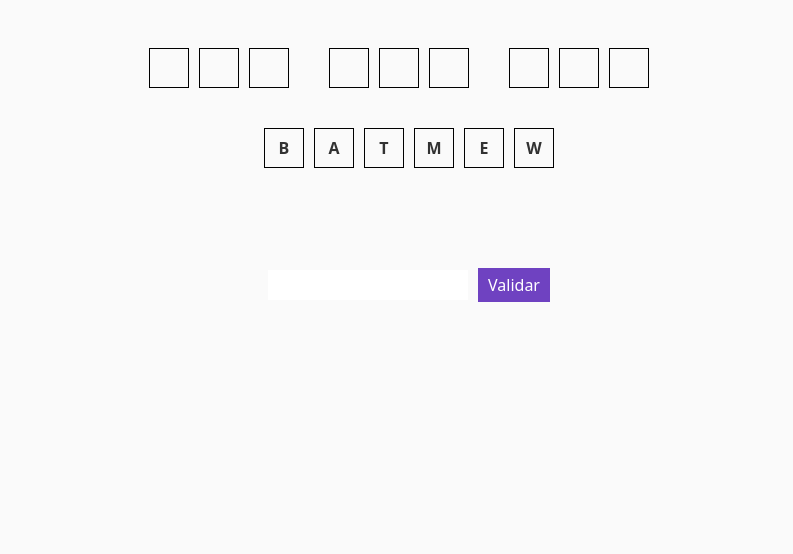
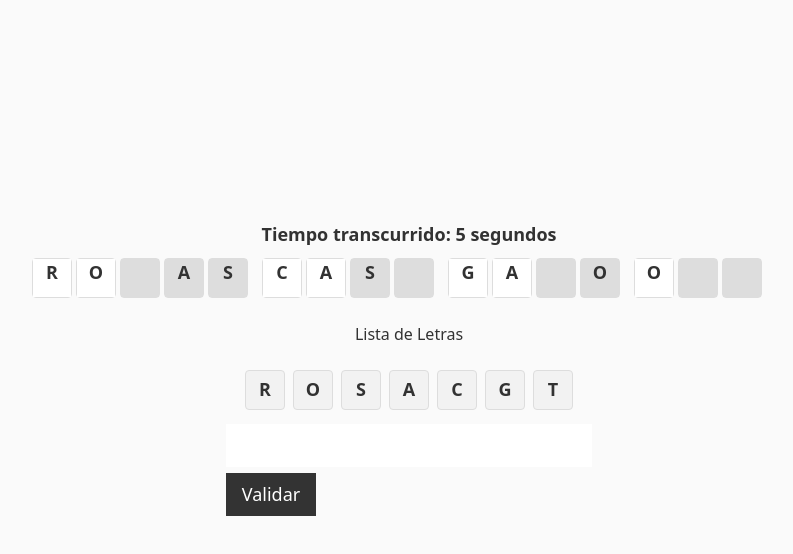
Before and after one commit to AvaibleUser/gamification, an Angular app in the folder client/: page /inicio in a window 1280 px wide. Shown: the top 554 px of the page, without its empty margins (231-1024 px from the left). Built offline with nearby package versions, Linux system fonts and the light colour scheme.

Commit message:
Add timing, dots, and layout

```diff
--- a/client/src/app/app-routing.module.ts
+++ b/client/src/app/app-routing.module.ts
@@ -2,10 +2,12 @@ import { NgModule, Component } from '@angular/core';
 import { RouterModule, Routes } from '@angular/router';
 import { GameOneComponent } from './game-one/game-one/game-one.component';
 import { GameInicioComponent } from './game-one/game-inicio/game-inicio.component';
+import { GameRankingComponent } from './game-one/game-ranking/game-ranking.component';
 
 const routes: Routes = [
   { path: 'juego', component: GameOneComponent },
-  { path: 'inicio', component: GameInicioComponent}
+  { path: 'inicio', component: GameInicioComponent},
+  { path: 'ranking', component: GameRankingComponent },
 ];
 
 @NgModule({
--- /dev/null
+++ b/client/src/app/game-one/game-data.service.ts
@@ -0,0 +1,32 @@
+import { Injectable } from '@angular/core';
+
+@Injectable({
+  providedIn: 'root'
+})
+export class GameDataService {
+  players: string[] = [];
+  playerScores: number[] = [];
+  startTime: Date = new Date();
+
+  constructor() {}
+
+  getPlayers(): string[] {
+    return this.players;
+  }
+
+  getPlayerScores(): number[] {
+    return this.playerScores;
+  }
+
+  getStartTime(): Date {
+    return this.startTime;
+  }
+
+  getElapsedTime(): number {
+    const currentTime = new Date();
+    const elapsedMilliseconds =
+      currentTime.getTime() - this.startTime.getTime();
+    const elapsedSeconds = Math.floor(elapsedMilliseconds / 1000);
+    return elapsedSeconds;
+  }
+}
--- a/client/src/app/game-one/game-inicio/game-inicio.component.css
+++ b/client/src/app/game-one/game-inicio/game-inicio.component.css
@@ -1,133 +1,205 @@
-/* game-inicio.component.css */
+.container {
+  display: flex;
+  flex-direction: column;
+  align-items: center;
+  justify-content: center;
+  height: 80vh;
+}
+
+.timer {
+  font-size: 18px;
+  font-weight: bold;
+  margin-bottom: 10px;
+}
+
+.panel-title {
+  font-weight: bold;
+  margin-bottom: 5px;
+}
 
 .game-board {
   display: flex;
   flex-direction: column;
   align-items: center;
-    gap: 30px;
 }
 
 .word-panel {
-    display: flex;
-    flex-direction: column;
-    align-items: center;
+  flex: 1;
+  margin-right: 10px;
 }
 
 .word-board {
   display: flex;
-    justify-content: center;
-    gap: 20px;
+  flex-wrap: wrap;
+  align-content: flex-start;
 }
 
 .word {
   display: flex;
-    gap: 10px;
 }
 
 .letter {
+  border: 1px solid #ddd;
   width: 40px;
   height: 40px;
-    border: 1px solid #000;
   display: flex;
+  align-items: center;
   justify-content: center;
-    align-items: center;
+  font-size: 18px;
   font-weight: bold;
+  margin-right: 4px;
+  border-radius: 4px;
+  background-color: #f2f2f2;
+  transition: background-color 0.3s ease;
+}
+
+.letter span {
+  display: inline-block;
+  width: 100%;
+  height: 100%;
+  text-align: center;
+}
+
+.letter .visible {
+  background-color: #fff;
+}
+
+.letter .hidden {
+  background-color: #ddd;
+}
+
+.letter .completed {
+  background-color: #bada55;
 }
 
 .word-space {
   width: 10px;
 }
 
-  .completed {
-    background-color: #d4edda;
+.letter-panel {
+  display: flex;
+  flex-wrap: wrap;
 }
 
-  .letter-panel {
+.letter-panel .letter {
+  border: 1px solid #ddd;
+  width: 40px;
+  height: 40px;
   display: flex;
+  align-items: center;
   justify-content: center;
-    gap: 10px;
-    margin-top: 40px;
+  font-size: 18px;
+  font-weight: bold;
+  margin: 4px;
+  cursor: pointer;
+  border-radius: 4px;
+  background-color: #f2f2f2;
+  transition: background-color 0.3s ease;
 }
 
+.table-container {
+  flex: 1;
+  margin-left: 10px;
+  padding: 20px;
+  background-color: #f2f2f2;
+  border-radius: 4px;
+}
+
+table {
+  border-collapse: collapse;
+  width: 100%;
+}
+
+thead {
+  background-color: #333;
+  color: #fff;
+}
+
+th,
+td {
+  padding: 8px;
+  text-align: left;
+}
+
+tr:nth-child(even) {
+  background-color: #f9f9f9;
+}
+
+tr.highlighted {
+  background-color: #e6e6e6;
+}
+
+.selected-words {
+  display: flex;
+  flex-wrap: wrap;
+  justify-content: center;
+}
+.words-container {
+  display: flex;
+}
 .selected-letters {
+  margin-top: 20px;
   display: flex;
+  flex-wrap: wrap;
   justify-content: center;
-    gap: 10px;
-    margin-top: 20px;
 }
 
 .selected-letter {
   display: flex;
   align-items: center;
-    gap: 5px;
-    background-color: #f1f1f1;
+  margin: 4px;
+  background-color: #eee;
+  border: 1px solid #ccc;
   padding: 5px;
+  border-radius: 5px;
+}
+
+.selected-letter span {
+  margin-right: 5px;
 }
 
 .remove-btn {
+  background-color: transparent;
   border: none;
-    background-color: transparent;
+  color: #999;
+  font-size: 18px;
   cursor: pointer;
-    color: red;
+  margin-left: 5px;
 }
 
 .word-form {
-    display: flex;
-    justify-content: center;
-    align-items: center;
-    margin-top: 20px;
-    color: #000;
+  margin-top: 10px;
 }
 
 .word-form input {
-    width: 200px;
-    height: 30px;
-    padding: 5px;
+  width: 100%;
+  padding: 8px;
+  font-size: 18px;
+  margin-bottom: 6px;
 }
 
 .submit-btn {
-    margin-left: 10px;
-    background-color: #6f42c1;
+  background-color: #333;
+  color: #fff;
   border: none;
-    color: white;
-    padding: 5px 10px;
+  padding: 8px 16px;
+  font-size: 18px;
   cursor: pointer;
 }
-
-  .submit-btn:hover {
-    background-color: #5e35b1;
+.alert {
+  margin-top: 10px;
+  padding: 8px;
+  font-size: 16px;
+  font-weight: bold;
+  border-radius: 4px;
   }
 
-  .alert {
-    display: flex;
-    justify-content: center;
-    align-items: center;
-    width: 300px;
-    height: 50px;
-    font-weight: bold;
-    border-radius: 5px;
-    animation: alertAnimation 2s ease;
+  .alert.success {
+  background-color: #bada55;
+  color: #333;
   }
 
-  @keyframes alertAnimation {
-    0% {
-      opacity: 0;
-      transform: translateY(-20px);
+  .alert.failure {
+  background-color: #ff6666;
+  color: #fff;
   }
-    100% {
-      opacity: 1;
-      transform: translateY(0);
-    }
-  }
-
-  .success {
-    background-color: #d4edda;
-    color: #155724;
-    border: 1px solid #c3e6cb;
-  }
-
-  .failure {
-    background-color: #f8d7da;
-    color: #721c24;
-    border: 1px solid #f5c6cb;
-  }
--- a/client/src/app/game-one/game-inicio/game-inicio.component.html
+++ b/client/src/app/game-one/game-inicio/game-inicio.component.html
@@ -1,5 +1,9 @@
 <br>
 <br>
+
+<div class="container">
+  <div class="timer">Tiempo transcurrido: {{ getElapsedTime() }} segundos</div>
+
   <div class="game-board">
     <div class="word-panel">
       <div class="word-board">
@@ -12,15 +16,22 @@
           <div class="word-space"></div>
         </div>
       </div>
-      <div class="letter-panel">
-        <div *ngFor="let letter of letters" class="letter" (click)="selectLetter(letter)">{{ letter }}</div>
+    </div>
+    <br>
+    <h2>Lista de Letras</h2>
+    <div class="selected-letters">
+      <div class="selected-words">
+        <div class="words-container">
+          <span *ngFor="let letter of selectedLetters; let i = index" class="selected-letter">
+            {{ letter }}
+            <button class="remove-btn" (click)="removeSelectedLetter(i)">&times;</button>
+          </span>
+        </div>
       </div>
     </div>
 
-    <div class="selected-letters">
-      <div class="selected-letter" *ngFor="let letter of selectedLetters; let i = index">
-        <span>{{ letter }}</span>
-        <button class="remove-btn" (click)="removeSelectedLetter(i)">&times;</button>
+    <div class="letter-panel">
+      <div *ngFor="let letter of letters" class="letter" (click)="selectLetter(letter)">{{ letter }}</div>
     </div>
   </div>
 
--- a/client/src/app/game-one/game-inicio/game-inicio.component.ts
+++ b/client/src/app/game-one/game-inicio/game-inicio.component.ts
@@ -1,12 +1,16 @@
-import { Component } from '@angular/core';
+import { Component, OnInit } from '@angular/core';
+import { Router } from '@angular/router';
+import { GameDataService } from '../game-data.service';
 
 @Component({
   selector: 'app-game-inicio',
   templateUrl: './game-inicio.component.html',
   styleUrls: ['./game-inicio.component.css']
 })
-export class GameInicioComponent {
-  words: string[] = ['BAT', 'MET', 'WEB'];
+
+export class GameInicioComponent implements OnInit {
+
+  words: string[] = ['ROSAS', 'CASA', 'GATO', 'OSO'];
   letters: string[] = this.getUniqueLetters(this.words.join(''));
   selectedLetters: string[] = [];
   revealedLetters: string[][] = [];
@@ -14,6 +18,39 @@ export class GameInicioComponent {
   showAlert: boolean = false;
   isWordValid: boolean = false;
   alertMessage: string = '';
+  hintLetters: string[][] = [];
+  startTime: Date = new Date();
+//Jugadores
+  players: string[] = ['Jugador 1', 'Jugador 2']; // Array con los nombres de los jugadores
+  currentPlayerIndex: number = 0; // Índice del jugador actual
+  playerScores: number[] = [0, 0]; // Puntajes de los jugadores
+//  Configuracion del tiempo
+  timer: any;
+  timeElapsed: number = 0;
+
+
+ // constructor() {}
+ constructor(private gameDataService: GameDataService) { }
+
+ ngOnInit() {
+    // Revelar las pistas de letras al inicio del juego
+    for (const word of this.words) {
+      this.revealWord(word);
+    }
+     // Iniciar el temporizador
+  this.startTimer();
+  }
+
+  startTimer(): void {
+    this.startTime = new Date();
+    this.timer = setInterval(() => {
+      this.timeElapsed = Math.floor((new Date().getTime() - this.startTime.getTime()) / 1000);
+    }, 1000);
+  }
+
+  stopTimer(): void {
+    clearInterval(this.timer);
+  }
 
   private getUniqueLetters(word: string): string[] {
     return Array.from(new Set(word.split('')));
@@ -29,33 +66,134 @@ export class GameInicioComponent {
 
   formWord(): void {
     const formedWord = this.selectedLetters.join('');
+    const currentPlayerIndex = this.currentPlayerIndex;
+    const currentPlayerScore = this.playerScores[currentPlayerIndex];
+
     if (this.words.includes(formedWord)) {
       this.showAlert = true;
       this.isWordValid = true;
       this.alertMessage = '¡Palabra válida!';
-      this.completeWord(formedWord);
-      this.revealWord(formedWord);
+      this.updateRevealedLetters(formedWord); // Actualizar las letras reveladas para la palabra completada
+      this.completeWord(formedWord, currentPlayerIndex, currentPlayerScore + 10);
     } else {
       this.showAlert = true;
       this.isWordValid = false;
       this.alertMessage = 'Palabra inválida';
+      this.completeWord(formedWord, currentPlayerIndex, currentPlayerScore - 3);
+    }
+    this.selectedLetters = []; // Limpiar las letras seleccionadas
+  }
+
+  moveToNextPlayer(): void {
+   this.currentPlayerIndex++;
+    if (this.currentPlayerIndex >= this.players.length) {
+      this.currentPlayerIndex = 0; // Volver al primer jugador
+    }
+
+    const currentPlayer = this.players[this.currentPlayerIndex];
+    alert('Turno del jugador: ' + currentPlayer);
+
+  }
+
+
+  updateRevealedLetters(word: string): void {
+    const wordIndex = this.words.indexOf(word);
+    if (wordIndex !== -1) {
+      const revealedLetters: string[] = [];
+      for (let i = 0; i < word.length; i++) {
+        if (this.selectedLetters.includes(word[i])) {
+          revealedLetters.push(word[i]);
+        } else {
+          revealedLetters.push('');
+        }
+      }
+      this.revealedLetters[wordIndex] = revealedLetters;
     }
   }
 
-  completeWord(word: string): void {
+  completeWord(word: string, playerIndex: number, newScore: number): void {
     this.completedWords.push(word);
+    this.playerScores[playerIndex] = newScore;
+    this.gameDataService.playerScores[playerIndex] = newScore;
+
     // Comprobar si todas las palabras han sido completadas
     if (this.completedWords.length === this.words.length) {
-      console.log('¡Has completado todas las palabras!');
+      const totalTime = this.getElapsedTime();
+      const winnerIndex = this.getWinnerIndex();
+      const winner = this.players[winnerIndex];
+      const winnerScore = this.playerScores[winnerIndex];
+      const winnerScores = this.gameDataService.playerScores[winnerIndex];
+
+      console.log('¡Has completado todas las palabras en', totalTime, 'segundos!');
+      console.log('El ganador es', winner, 'con', winnerScore, 'puntos.');
+
+      alert(
+        '¡Has completado todas las palabras en ' +
+          totalTime +
+          ' segundos!\n\n' +
+          'El ganador es ' +
+          winner +
+          ' con ' +
+          winnerScore +
+          ' puntos.'
+      );
+      // Detener el temporizador
+      this.stopTimer();
+   // Guardar los datos en el servicio
+   this.gameDataService.players = this.players;
+   this.gameDataService.startTime = this.startTime;
+
+    } else {
+      // Cambiar al siguiente jugador
+      this.moveToNextPlayer();
     }
   }
 
+  getWinnerIndex(): number {
+    let maxScore = -Infinity;
+    let winnerIndex = 0;
+
+    for (let i = 0; i < this.playerScores.length; i++) {
+      if (this.playerScores[i] > maxScore) {
+        maxScore = this.playerScores[i];
+        winnerIndex = i;
+      }
+    }
+
+    return winnerIndex;
+  }
+
+
+  // Método para obtener el tiempo transcurrido en segundos
   revealWord(word: string): void {
     const revealedLetters: string[] = [];
+    const hintLetters: string[] = [];
+
+    // Generar una matriz de letras de pista para la palabra
+    const randomIndices = this.getRandomIndices(word.length);
     for (let i = 0; i < word.length; i++) {
-      revealedLetters.push(word[i]);
+      if (randomIndices.includes(i)) {
+        hintLetters[i] = word[i];
+        revealedLetters.push(word[i]);
+      } else {
+        hintLetters[i] = '';
+      }
     }
+
     this.revealedLetters.push(revealedLetters);
+    this.hintLetters.push(hintLetters);
+  }
+
+
+  private getRandomIndices(length: number): number[] {
+    const indices: number[] = [];
+    while (indices.length < Math.floor(length / 2)) {
+      const randomIndex = Math.floor(Math.random() * length);
+      if (!indices.includes(randomIndex)) {
+        indices.push(randomIndex);
+      }
+    }
+    return indices;
   }
 
   isLetterRevealed(wordIndex: number, letterIndex: number): boolean {
@@ -68,9 +206,16 @@ export class GameInicioComponent {
   getLetterDisplay(wordIndex: number, letterIndex: number): string {
     const word = this.words[wordIndex];
     const letter = word[letterIndex];
+
     if (this.isLetterRevealed(wordIndex, letterIndex)) {
       return letter;
     }
+
+    const hintLetters = this.hintLetters[wordIndex];
+    if (hintLetters && hintLetters[letterIndex]) {
+      return hintLetters[letterIndex];
+    }
+
     return '';
   }
 
@@ -78,4 +223,12 @@ export class GameInicioComponent {
     const word = this.words[wordIndex];
     return this.completedWords.includes(word);
   }
+//Para iniciar el tiempo del juego
+  getElapsedTime(): number {
+    const currentTime = new Date();
+    const elapsedMilliseconds = currentTime.getTime() - this.startTime.getTime();
+    const elapsedSeconds = Math.floor(elapsedMilliseconds / 1000);
+    return elapsedSeconds;
+  }
+
 }
--- /dev/null
+++ b/client/src/app/game-one/game-ranking/game-ranking.component.css
@@ -0,0 +1,38 @@
+.container {
+    display: flex;
+    flex-direction: column;
+    align-items: center;
+    background-color: purple;
+    color: white;
+    padding: 20px;
+  }
+
+  h1 {
+    margin-bottom: 20px;
+  }
+
+  .score-table {
+    width: 300px;
+    border-collapse: collapse;
+    margin-bottom: 20px;
+  }
+
+  .score-table th,
+  .score-table td {
+    padding: 8px;
+    text-align: left;
+  }
+
+  .score-table th {
+    background-color: #555;
+    color: white;
+  }
+
+  .score-table tr:nth-child(even) {
+    background-color: #f2f2f2;
+  }
+
+  .score-table tr.winner {
+    background-color: yellow;
+    font-weight: bold;
+  }
--- /dev/null
+++ b/client/src/app/game-one/game-ranking/game-ranking.component.html
@@ -0,0 +1,19 @@
+<div class="game-ranking-container">
+    <h1>Tabla de puntuaciones</h1>
+    <table class="game-ranking-table">
+      <thead>
+        <tr>
+          <th>Jugador</th>
+          <th>Puntuación</th>
+        </tr>
+      </thead>
+      <tbody>
+        <tr *ngFor="let player of players; let i = index" [ngClass]="{ 'winner': i === getWinnerIndex() }">
+          <td>{{ player }}</td>
+          <td>{{ playerScores[i] }}</td>
+        </tr>
+      </tbody>
+    </table>
+
+    <p>Tiempo total: {{ getElapsedTime() }} segundos</p>
+  </div>
--- /dev/null
+++ b/client/src/app/game-one/game-ranking/game-ranking.component.ts
@@ -0,0 +1,41 @@
+import { Component, OnInit } from '@angular/core';
+import { GameDataService } from '../game-data.service';
+
+@Component({
+  selector: 'app-game-ranking',
+  templateUrl: './game-ranking.component.html',
+  styleUrls: ['./game-ranking.component.css']
+})
+export class GameRankingComponent implements OnInit {
+  players: string[] = [];
+  playerScores: number[] = [];
+
+  constructor(private gameDataService: GameDataService) {}
+
+  ngOnInit() {
+    this.players = this.gameDataService.getPlayers();
+    this.playerScores = this.gameDataService.getPlayerScores();
+  }
+
+  getWinnerIndex(): number {
+    let maxScore = -Infinity;
+    let winnerIndex = 0;
+
+    for (let i = 0; i < this.playerScores.length; i++) {
+      if (this.playerScores[i] > maxScore) {
+        maxScore = this.playerScores[i];
+        winnerIndex = i;
+      }
+    }
+
+    return winnerIndex;
+  }
+
+  getElapsedTime(): number {
+    const currentTime = new Date();
+    const elapsedMilliseconds =
+      currentTime.getTime() - this.gameDataService.getStartTime().getTime();
+    const elapsedSeconds = Math.floor(elapsedMilliseconds / 1000);
+    return elapsedSeconds;
+  }
+}
```
Also changed, not shown: client/src/app/app.module.ts (+6 -2 lines), client/src/app/app.component.html (line endings or trailing spaces), 2 other files (tests, documents, lock files or other folders). Lines whose indentation alone changed are shown as unchanged.
